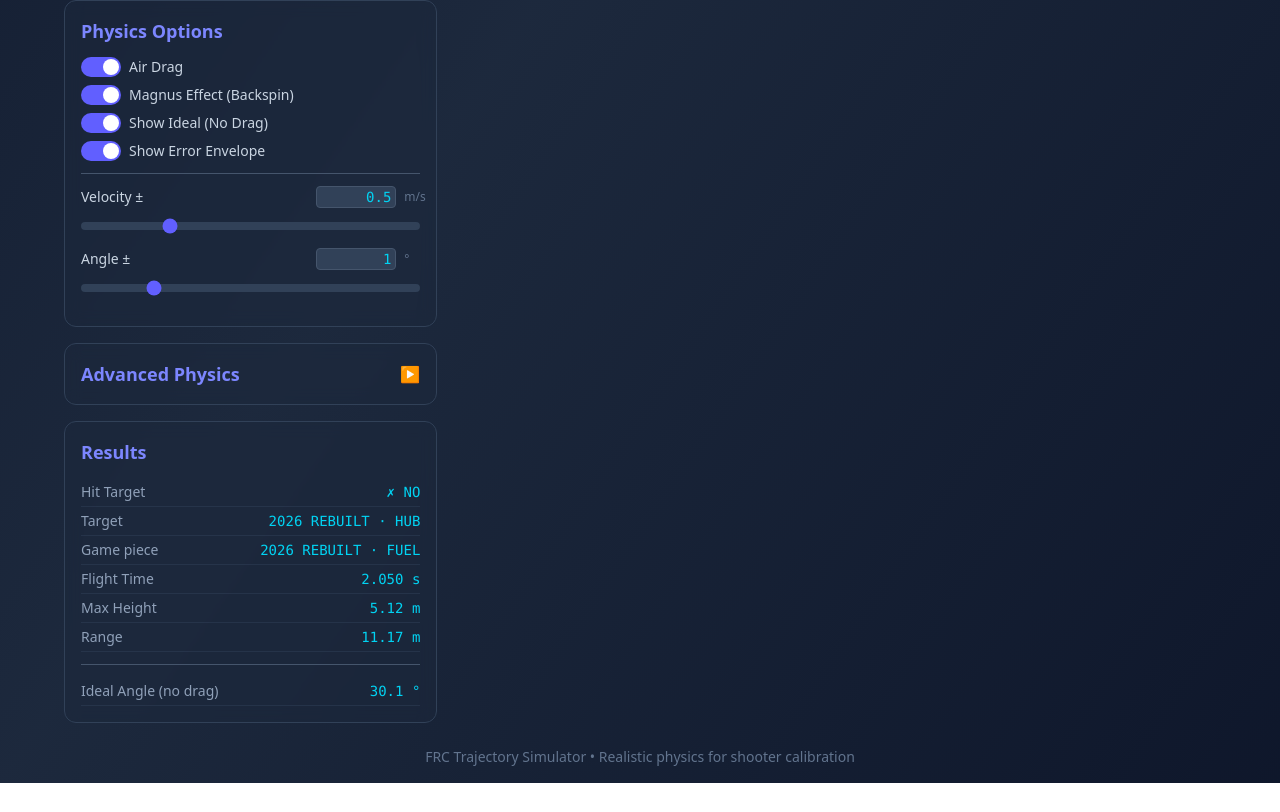
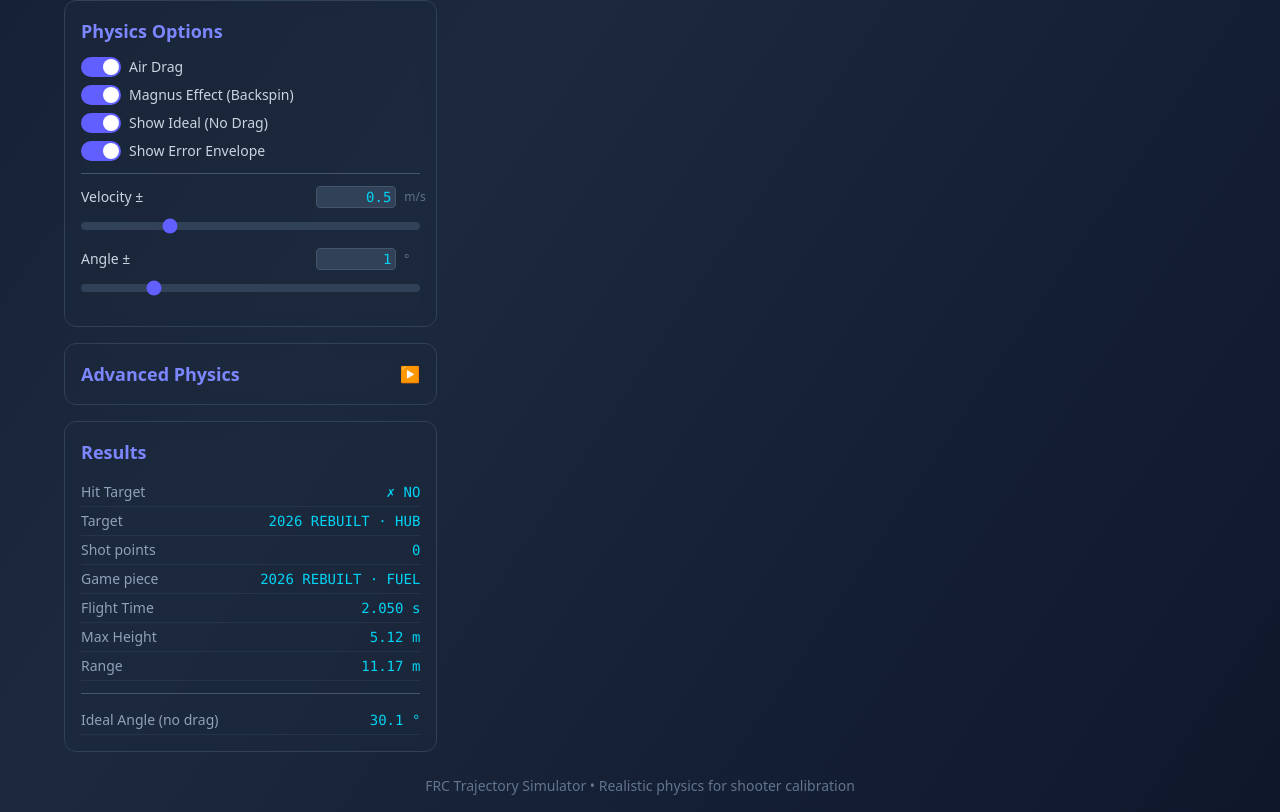
Before and after one commit to Aieda1l/FRC-REBUILT-Projectile-Simulator, a React (Vite) app: page / in a window 1280 px wide. Shown: the part 1079-1891 px from the top of the page. Before the commit the page ends 1862 px from the top, so only its background shows below. Built offline with nearby package versions, Linux system fonts and the light colour scheme; the HTML template or start-up script is replaced by a standard one.

Commit message:
feat: display points earned by the simulated shot

```diff
--- a/src/TrajectorySimulator.jsx
+++ b/src/TrajectorySimulator.jsx
@@ -599,6 +599,7 @@ export default function TrajectorySimulator() {
                                 highlight={result.hitTarget}
                             />
                             <ResultItem label="Target" value={scoringTarget.name} unit="" />
+                            <ResultItem label="Shot points" value={result.hitTarget ? scoringTarget.points ?? 1 : 0} unit="" highlight={result.hitTarget} />
                             <ResultItem label="Game piece" value={gamePiece.name} unit="" />
                             <ResultItem label="Flight Time" value={result.flightTime.toFixed(3)} unit="s"/>
                             <ResultItem label="Max Height" value={result.maxHeight.toFixed(2)} unit="m"/>
```
